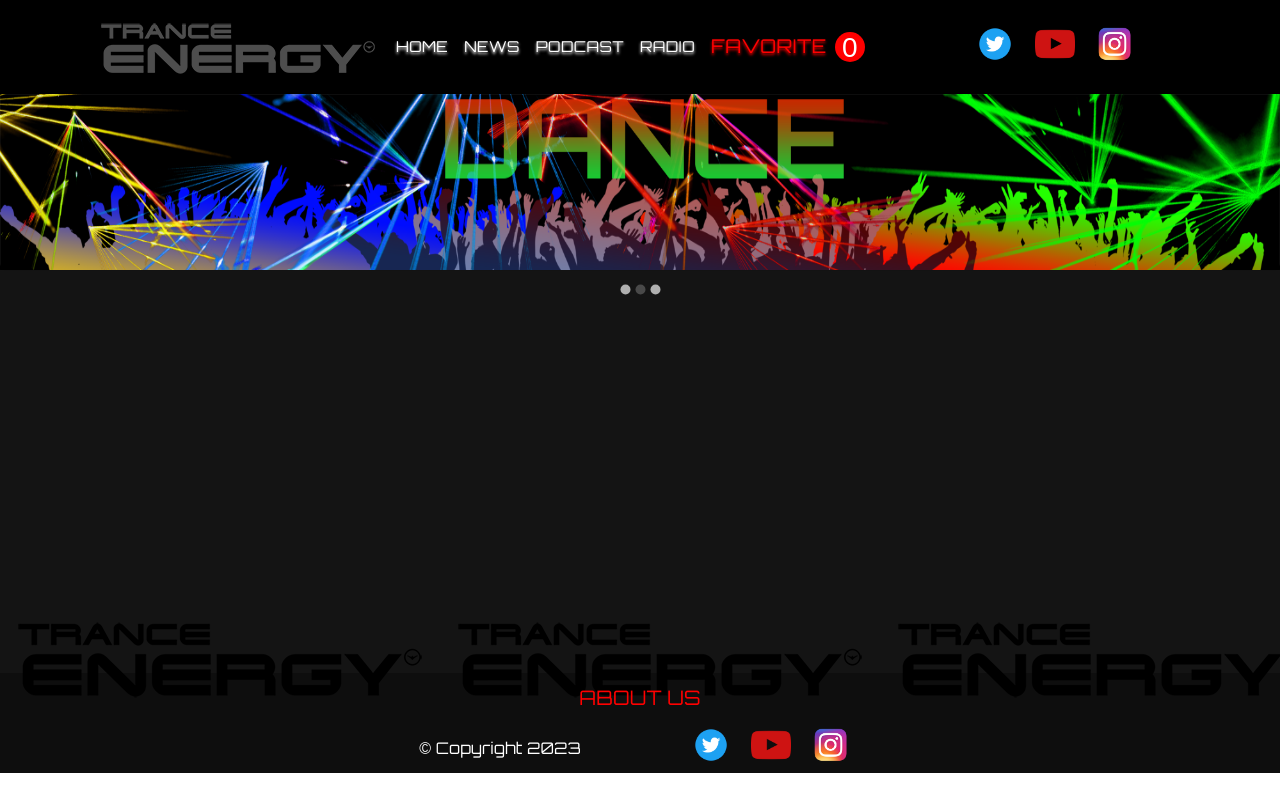
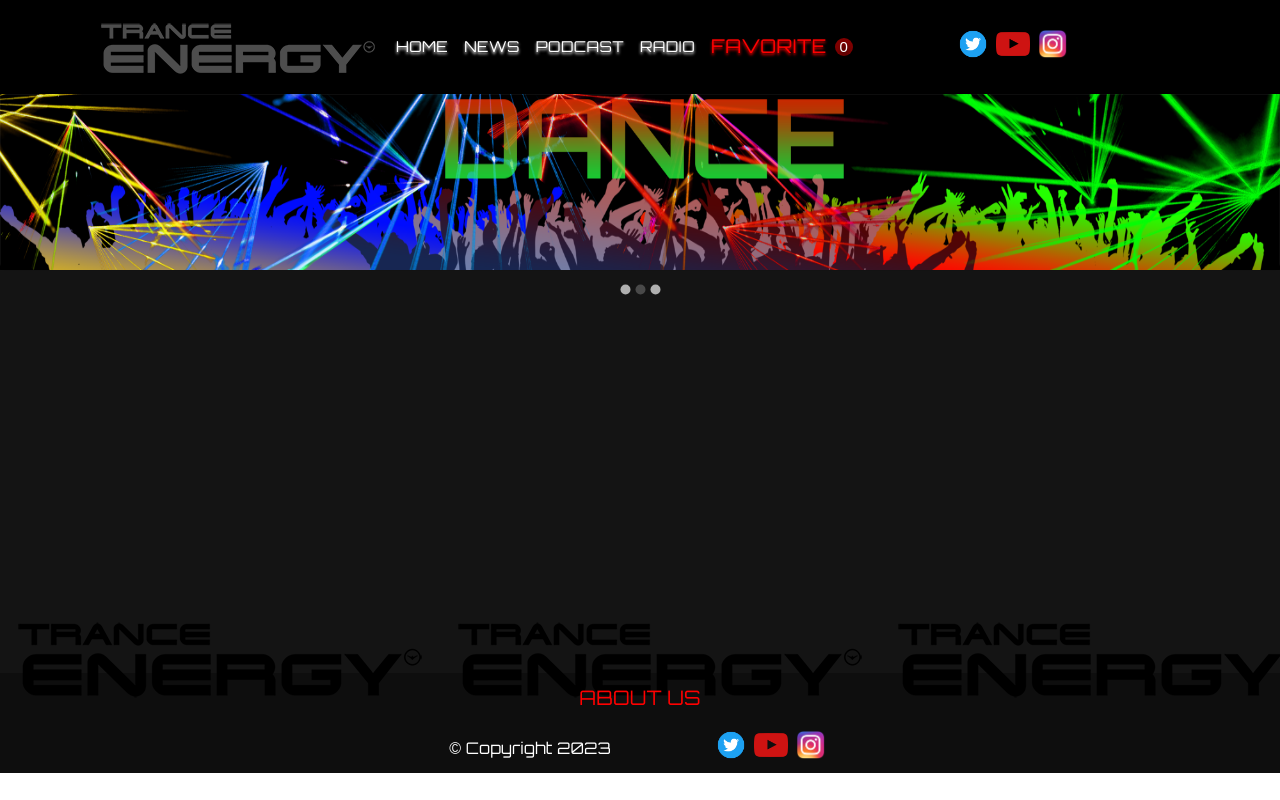
Before and after one commit to Ivanitsky-Oleksii/FP-CW, a React (Create React App) app: page /favorite in a window 1280 px wide. Built offline with nearby package versions, Linux system fonts and the light colour scheme.

Commit message:
change style in header and footer

```diff
--- a/src/components/FavoritList/Favorite.scss
+++ b/src/components/FavoritList/Favorite.scss
@@ -4,9 +4,13 @@
 }
 @media (min-width: 769px) {
     .counter{
-        width: 30px;
-        height: 30px;
+        align-items: center;
+        width: 18px;
+        height: 18px;
         color: white;
-        background-color: red;
-        border-radius: 50px;}
+        background-color: rgba(255, 0, 0, 0.507);
+        border-radius: 50px;
+        font-size: 15px;
+        text-shadow: 1px 4px 5px rgb(0, 0, 0)
     }
+    }
--- a/src/container/Footer/Footer.tsx
+++ b/src/container/Footer/Footer.tsx
@@ -13,9 +13,9 @@ const Footer = (props: Props) => {
                         ABOUT US
                     </Link>
             </div>
-            <div className='footer'>© Copyright 2023 <a style={{paddingLeft:"100px"}} href="https://twitter.com/asot"><img src={twit} alt="#" style={{width:"60px",height:"60px",padding:"10px"}}/></a>
-                            <a href="https://www.youtube.com/asotrecordings"><img src={youtube} alt="#" style={{width:"60px",height:"60px",padding:"10px"}}/></a>
-                            <a href="https://www.instagram.com/asotlive/"><img src={inst} alt="#" style={{width:"60px",height:"60px",padding:"12px"}}/></a></div>
+            <div className='footer'>© Copyright 2023 <a style={{paddingLeft:"100px"}} href="https://twitter.com/asot"><img src={twit} alt="#" style={{width:"40px",height:"40px",padding:"3px"}}/></a>
+                            <a href="https://www.youtube.com/asotrecordings"><img src={youtube} alt="#" style={{width:"40px",height:"40px",padding:"3px"}}/></a>
+                            <a href="https://www.instagram.com/asotlive/"><img src={inst} alt="#" style={{width:"40px",height:"40px",padding:"5px"}}/></a></div>
 
             </>
     )
--- a/src/container/Header/Header.tsx
+++ b/src/container/Header/Header.tsx
@@ -36,9 +36,9 @@ const Header = ({productsInFavorite,removeFavorite}: Props) => {
                         <Menu/>
                         <LikeHeader productsInFavorite={productsInFavorite}/>
                         <div>
-                            <a style={{paddingLeft:"100px"}} href="https://twitter.com/asot"><img src={twit} alt="#" style={{width:"60px",height:"60px",padding:"10px"}}/></a>
-                            <a href="https://www.youtube.com/asotrecordings"><img src={youtube} alt="#" style={{width:"60px",height:"60px",padding:"10px"}}/></a>
-                            <a href="https://www.instagram.com/asotlive/"><img src={inst} alt="#" style={{width:"60px",height:"60px",padding:"12px"}}/></a>
+                            <a style={{paddingLeft:"100px"}} href="https://twitter.com/asot"><img src={twit} alt="#" style={{width:"40px",height:"40px",padding:"3px"}}/></a>
+                            <a href="https://www.youtube.com/asotrecordings"><img src={youtube} alt="#" style={{width:"40px",height:"40px",padding:"3px"}}/></a>
+                            <a href="https://www.instagram.com/asotlive/"><img src={inst} alt="#" style={{width:"40px",height:"40px",padding:"5px"}}/></a>
                         </div>
                     </IconButton>
                 </Toolbar>
```
